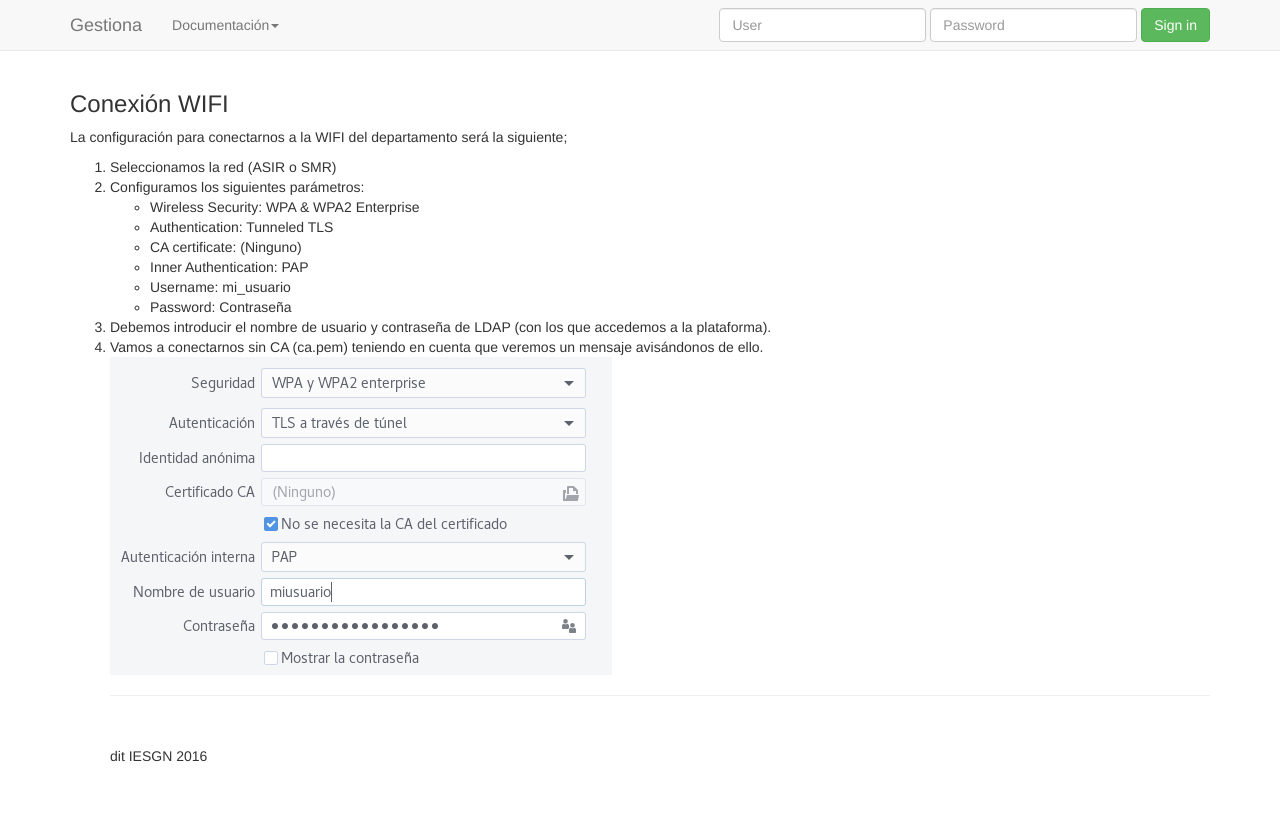
After one commit to iesgn/gestiona_iesgn, a Django app: page /documentacion/wifi in a window 1280 px wide. The commit adds this page. Run offline with Django 3.2, Linux system fonts and the light colour scheme; some libraries are stand-ins or nearby versions.

Commit message:
Documentacion wifi

```diff
--- /dev/null
+++ b/documentacion/templates/wifi.html
@@ -0,0 +1,28 @@
+{% extends "base_menu.html" %}
+
+{% block content %}
+
+<h3>Conexión WIFI</h3>
+		<p>La configuración para conectarnos a la WIFI del departamento será la siguiente;</p>
+
+		<ol>
+			<li>Seleccionamos la red (ASIR o SMR)</li>
+			<li>Configuramos los siguientes parámetros:</li>
+			<ul>
+				<li>Wireless Security: WPA & WPA2 Enterprise</li>
+				<li>Authentication: Tunneled TLS</li>
+				<li>CA certificate: (Ninguno)</li>
+				<li>Inner Authentication: PAP</li>
+				<li>Username: mi_usuario</li>
+				<li>Password: Contraseña</li>
+			</ul>
+			<li>Debemos introducir el nombre de usuario y contraseña de LDAP (con los que accedemos a la
+plataforma).
+			<li>Vamos a conectarnos sin CA (ca.pem) teniendo en cuenta que veremos un mensaje avisándonos de
+ello.</li>
+		</li>
+		<img src="/static/img/documentacion/wifi.png"/>
+
+
+
+{% endblock %}
--- a/documentacion/urls.py
+++ b/documentacion/urls.py
@@ -3,6 +3,6 @@ from django.conf.urls import url
 from . import views
 
 urlpatterns = [
-	url(r'^vpn$', views.vpn),
+	url(r'^(?P<doc>[a-z0-9]+)$', views.doc),
 
   ]
--- a/documentacion/views.py
+++ b/documentacion/views.py
@@ -1,6 +1,10 @@
 from django.shortcuts import render
+from django.http import Http404
 
 # Create your views here.
 
-def vpn(request):
-	return render(request,"vpn.html")
+def doc(request,doc):
+	try:
+		return render(request,doc+".html")
+	except:
+		raise Http404
--- a/templates/base_menu.html
+++ b/templates/base_menu.html
@@ -79,6 +79,7 @@
 <a href="#" class="dropdown-toggle" data-toggle="dropdown" role="button" aria-haspopup="true" aria-expanded="false">Documentación<span class="caret"></span></a>
  <ul class="dropdown-menu">
     <li><a href="/documentacion/vpn">Repositorios</a></li>
+    <li><a href="/documentacion/wifi">Conexión wifi</a></li>
 
   </ul>
 </li>
```
Also changed, not shown: static/img/documentacion/wifi.png (added).
